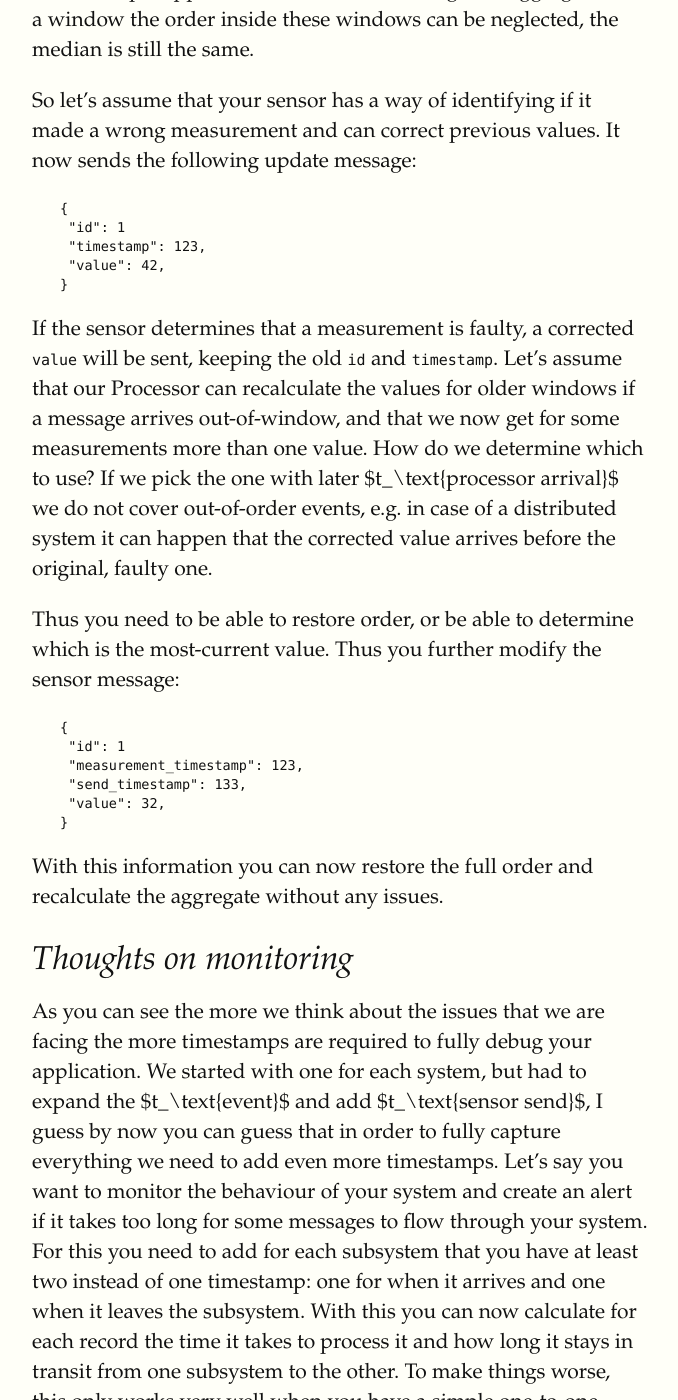
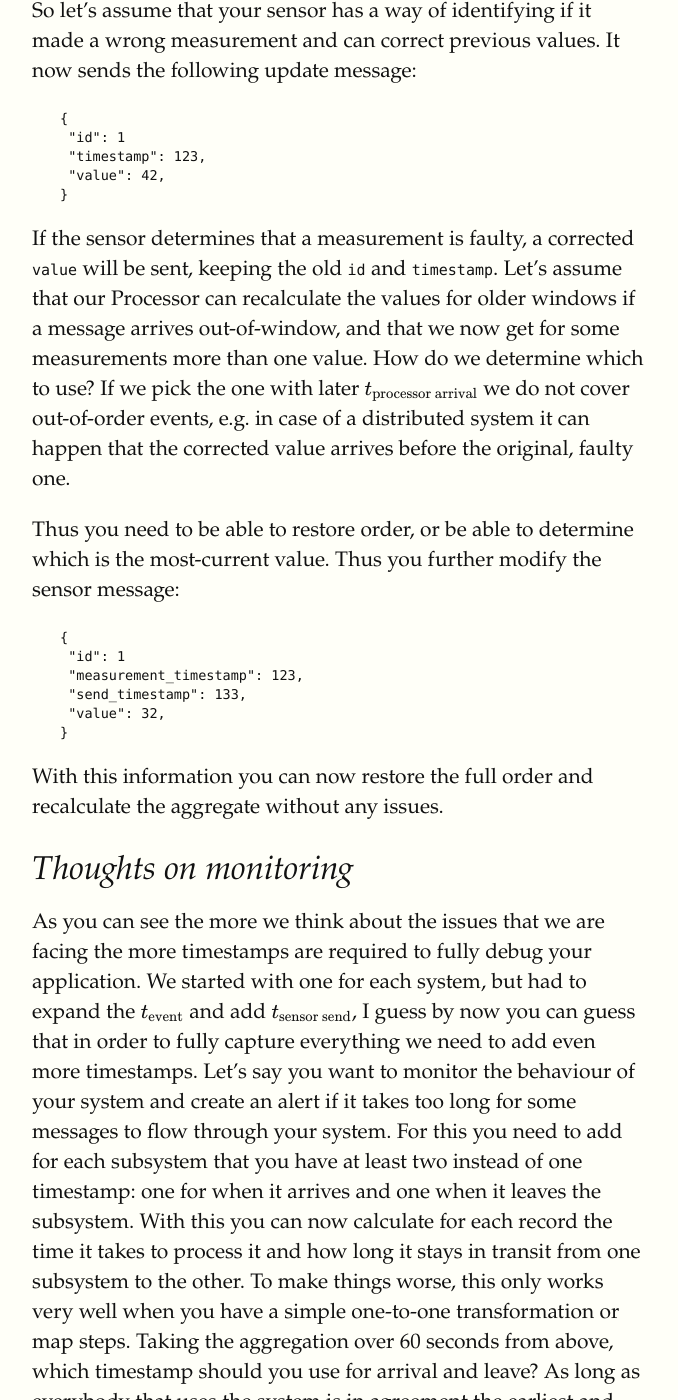
Before and after one commit to samuelsmal/samuelsmal.github.io, a Jekyll site: the page built from collections/_posts/2022-04-01-time_in_a_distributed_messaging_world.md, in a window 1280 px wide and 1400 px high, scrolled down 3864 px. Shown: the whole window, without its empty margins (128-806 px from the left). Built offline with Jekyll 4.4.1, drawn with Linux system fonts in a browser that asks for light colours; some of the changed text lies outside the part shown.

Commit message:
Migrate remaining posts to `math` flag + KaTeX $$ delimiters
Follow-up to the KaTeX switch. The flag was renamed mathjax -> math and
single-$ is no longer a delimiter (currency safety), so the older
math-bearing posts needed updating:

- time_in_a_distributed_messaging_world (published) and
  transitioning-from-batch-world (draft): flip to `math: true` and
  convert inline $...$ to $$...$$ (kramdown rewrites these to \( \) for
  KaTeX). Renders verified via headless Chrome.
- decoupling-through-buffers (published) and evolutionary-software-systems
  (draft): drop the vestigial mathjax flag; neither contains math.

```diff
--- a/collections/_posts/2022-04-01-time_in_a_distributed_messaging_world.md
+++ b/collections/_posts/2022-04-01-time_in_a_distributed_messaging_world.md
@@ -5,7 +5,7 @@ date:   2022-06-01
 tags:
   - real-time data distribution
   - software engineering
-mathjax: True
+math: true
 description: |
   Writing applications for distributed messaging queues is tricky, in this series I will expand on a
   couple of general thoughts and issues that arise naturally in this problem space. This time it's
@@ -55,10 +55,10 @@ There a many different *types* of timestamps:
 </dl>
 
 As you can see the *type* of the timestamp depends on the user's viewpoint. For our sensor the
-$t_\text{observation}$ and $t_\text{processing}$ are the same. The $t_\text{publish}$ is the
+$$t_\text{observation}$$ and $$t_\text{processing}$$ are the same. The $$t_\text{publish}$$ is the
 timestamp when it sends the data off. It then arrives at the sink, in this case our Queue. The Queue
-than adds it's own $t_\text{arrival}$ and $t_\text{processing}$. Basically each new system adds a
-couple of timestamps to the message, the $t\text{event}$ however is very unique. It is the only
+than adds it's own $$t_\text{arrival}$$ and $$t_\text{processing}$$. Basically each new system adds a
+couple of timestamps to the message, the $$t\text{event}$$ however is very unique. It is the only
 timestamp that reflects the actual event. When did we measure this? When did it started to rain?
 
 ---
@@ -94,9 +94,9 @@ at this point in your pipeline at least three timestamps. The event-time of the
 processing time of the sensor when the measurement was taken), the event-time of when your Queue
 received the measurement and the event-time of when our Processor is using the measurement.
 Canonically only the first timestamp is called event-time all the others are processing timestamps.
-Thus we name them: $t_{\text{event}}$, $t_{\text{queue arrival}}$ and $t_{\text{processor arrival}}$.
+Thus we name them: $$t_{\text{event}}$$, $$t_{\text{queue arrival}}$$ and $$t_{\text{processor arrival}}$$.
 
-Still which timestamp do you use? The most straight-forward answer would be to use $t_{event}$. This
+Still which timestamp do you use? The most straight-forward answer would be to use $$t_{event}$$. This
 should work for most cases, is easy to understand and is most cases reliable enough. Let's talk
 about the cases where it is not.
 
@@ -106,7 +106,7 @@ As you surely noticed, we are calculating an aggregate over a window. Right now
 be of a certain duration. Thus, for every new measurement that comes in, we wait for 60 seconds, add
 all of the newly arriving measurements to a list and then calculate the median over this list. What
 happens if no further measurement arrives? Or if they arrive after the wait-time of 60 seconds but
-have a $t_{event}$ that is still in our window?
+have a $$t_{event}$$ that is still in our window?
 
 There is sadly no design solution for this issue, you can't completely design networking issues
 away. Sometimes it's not fully in your control, e.g. when you have multiple vendors from
@@ -118,7 +118,7 @@ can recalculate past or already closed windows your pipeline further down needs
 this, your memory footprint is also much higher, as you now need to keep past windows in memory (or
 storage).
 
-Usually it's a combination of both approaches. Recalculate past windows for $x$-hours or $y$-seconds
+Usually it's a combination of both approaches. Recalculate past windows for $$x$$-hours or $$y$$-seconds
 depending on how much money you want to spend on machines and if new messages arrive after this
 deadline the window is fully closed.
 If this happens you're in deep shit anyways and maybe need to rethink your whole system design.
@@ -143,8 +143,8 @@ correct previous values. It now sends the following update message:
 If the sensor determines that a measurement is faulty, a corrected `value` will be sent, keeping the
 old `id` and `timestamp`. Let's assume that our Processor can recalculate the values for older
 windows if a message arrives out-of-window, and that we now get for some measurements more than one
-value.  How do we determine which to use? If we pick the one with later $t_\text{processor
-arrival}$ we do not cover out-of-order events, e.g. in case of a distributed system it can happen
+value.  How do we determine which to use? If we pick the one with later $$t_\text{processor
+arrival}$$ we do not cover out-of-order events, e.g. in case of a distributed system it can happen
 that the corrected value arrives before the original, faulty one.
 
 Thus you need to be able to restore order, or be able to determine which is the most-current value.
@@ -166,7 +166,7 @@ issues.
 
 As you can see the more we think about the issues that we are facing the more timestamps are
 required to fully debug your application. We started with one for each system, but had to expand the
-$t_\text{event}$ and add $t_\text{sensor send}$, I guess by now you can guess that in order to fully
+$$t_\text{event}$$ and add $$t_\text{sensor send}$$, I guess by now you can guess that in order to fully
 capture everything we need to add even more timestamps.
 Let's say you want to monitor the behaviour of your system and create an alert if it takes too long
 for some messages to flow through your system. For this you need to add for each subsystem that you
@@ -176,7 +176,7 @@ long it stays in transit from one subsystem to the other.
 To make things worse, this only works very well when you have a simple one-to-one transformation
 or map steps. Taking the aggregation over 60 seconds from above, which timestamp should you use for
 arrival and leave? As long as everybody that uses the system is in agreement the earliest and latest
-should give you sufficient information. But should it be the earliest of the $t_\text{event}$ or
-$t_\text{processor arrival}$? In my opinion this heavily depends on the use case at hand, to keep things
-simple I usually stick to $t_\text{event}$ for the definition of the window and the $t_\text{processor
-send}$ for the aggregate itself. In this case this aggregate can be viewed as a new *event*.
+should give you sufficient information. But should it be the earliest of the $$t_\text{event}$$ or
+$$t_\text{processor arrival}$$? In my opinion this heavily depends on the use case at hand, to keep things
+simple I usually stick to $$t_\text{event}$$ for the definition of the window and the $$t_\text{processor
+send}$$ for the aggregate itself. In this case this aggregate can be viewed as a new *event*.
```
Also changed, not shown: collections/_drafts/evolutionary-software-systems.md (+0 -1 lines), collections/_drafts/transitioning-from-batch-world.md (+2 -2 lines), collections/_posts/2025-03-18-decoupling-through-buffers.md (+0 -1 lines).
